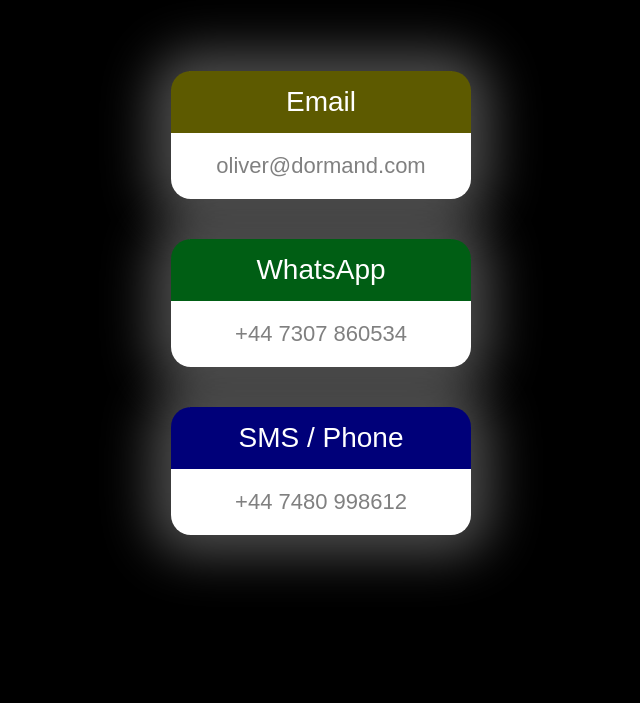
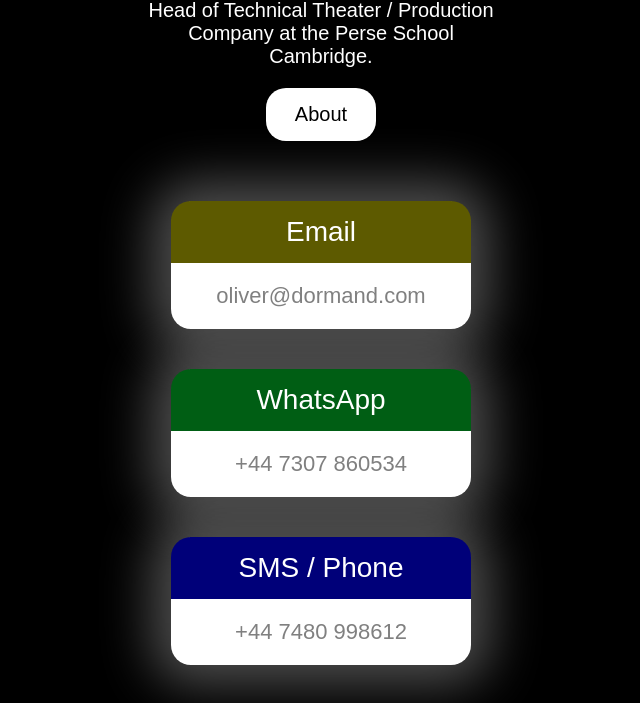
Before and after one commit to olivergerety/olivergerety.github.com, a plain HTML site: page contact/index.html in a window 1280 px wide. Shown: the part 97-800 px from the top of the page, without its empty margins (319-959 px from the left). Drawn offline with Linux system fonts and the light colour scheme.

Commit message:
Update index.html

```diff
--- a/contact/index.html
+++ b/contact/index.html
@@ -5,29 +5,45 @@
     <style>
         html {
             background-color: rgb(0, 0, 0);
+            font-family: Arial, sans-serif;
+            color: white;
+            text-align: center;
+        }
+
+        body {
+            margin: 0; /* Remove default margin */
+        }
+
+        .page {
+            display: flex;
+            flex-direction: column;
+            align-items: center; /* Center content horizontally */
+            justify-content: center; /* Center content vertically */
+            min-height: 100vh; /* Ensure the page fills the viewport height */
+        }
+
+        .tiles {
+            text-align: center;
         }
 
         .container {
-            display:flex;
+            display: flex;
             justify-content: center;
         }
 
         .card {
-            margin:20px;
+            margin: 20px;
             border-radius: 25px 25px 20px 20px;
             background-color: white;
             box-shadow: 0px 0px 50px 20px rgba(255, 255, 255, 0.3);
             width: 300px;
-            text-align: center;
-            font-family: arial;
             transition: 0.3s;
         }
 
-        .card button {
+        .cardbutton {
             border-radius: 20px 20px 0px 0px;
             border: none;
             outline: 0;
-            padding: 12px;
             color: rgb(255, 255, 255);
             text-align: center;
             cursor: pointer;
@@ -36,9 +52,16 @@
             padding: 15px;
         }
 
-        /* .card:hover {
-            box-shadow: 0px 0px 50px 20px rgba(21, 0, 255, 0.8);
-        } */
+        /* Hover styles for cards */
+        .yellowhov:hover {
+            box-shadow: 0px 0px 50px 20px rgba(255, 247, 0, 0.5);
+        }
+        .greenhov:hover {
+            box-shadow: 0px 0px 50px 20px rgba(0, 94, 20, 1);
+        }
+        .bluehov:hover {
+            box-shadow: 0px 0px 50px 20px rgba(0, 0, 121, 1);
+        }
 
         .text {
             color: gray;
@@ -46,43 +69,114 @@
             padding: 20px;
         }
 
-        .blackbg {background-color: rgb(93, 90, 0);}
+        .aboutcard {
+            /* margin: 20px; */
+            border-radius: 25px 25px 20px 20px;
+            min-width: 110px;
+            transition: 0.3s;
+        }
+
+        .aboutbutton {
+            border-radius: 20px;
+            border: none;
+            outline: 0;
+            color: rgb(0, 0, 0);
+            text-align: center;
+            cursor: pointer;
+            width: 100%;
+            font-size: 20px;
+            padding: 15px;
+            margin-bottom: 40px;
+            transition: 0.3s;
+        }
+
+        .aboutbutton:hover {
+            box-shadow: 0px 0px 50px 20px rgba(255, 255, 255, 0.5);
+            background-color: rgba(255, 255, 255, 0.7);
+        }
+
+
+        .blackbg {background-color: white;}
+        .yellowbg {background-color: rgb(93, 90, 0);}
         .greenbg {background-color: #005e14;}
         .bluebg {background-color: rgb(0, 0, 121);}
 
-        .blackhov:hover {box-shadow: 0px 0px 50px 20px rgba(255, 247, 0, 0.5);}
-        .greenhov:hover {box-shadow: 0px 0px 50px 20px rgba(0, 94, 20, 1);}
-        .bluehov:hover {box-shadow: 0px 0px 50px 20px rgba(0, 0, 121, 1);}
-
-        .tiles {
-            margin: 0;
-            position: absolute;
-            top: 50%;
-            left: 50%;
-            -ms-transform: translate(-50%, -50%);
-            transform: translate(-50%, -50%);
+        h1 {
+            font-size: 50px;
+            margin: 10px;
         }
 
+        p {
+            font-size: 20px;
+            margin-top: 0px;
+            max-width: 350px;
+        }
     </style>
 </head>
 <body>
-    <div class="tiles">
-    <div class="container"><div class="card blackhov">
-        <form action="mailto:oliver@dormand.com">
-            <button type="submit" class="blackbg" onclick="">Email</button>
-        </form>
-        <div class="text">oliver@dormand.com</div>
-    </div></div>
+    <div class="page">
+        <div class="tiles">
+            <h1>Oliver Gerety</h1>
+            <p>Head of Technical Theater / Production Company at the Perse School Cambridge.</p>
 
-    <div class="container"><div class="card greenhov">
-        <button class="greenbg" onclick="href='mailto:oliver@dormand.com'">WhatsApp</button>
-        <div class="text">+44 7307 860534</div>
-    </div></div>
+            <div class="container">
+                <div class="aboutcard blackhov">
+                    <a href="https://linktr.ee/olivergerety"><button class="blackbg aboutbutton">About</button></a>
+                    <!-- <div class="text">oliver@dormand.com</div> -->
+                </div>
+            </div>
+        </div>
 
-    <div class="container"><div class="card bluehov">
-        <button class="bluebg" onclick="href='mailto:oliver@dormand.com'">SMS / Phone</button>
-        <div class="text">+44 7480 998612</div>
-    </div></div>
-</div>
+        <div class="tiles">
+            <div class="container">
+                <div class="card yellowhov">
+                    <button onclick="copyText('oliver@dormand.com')" class="yellowbg cardbutton">Email</button>
+                    <div class="text">oliver@dormand.com</div>
+                </div>
+            </div>
+
+            <div class="container">
+                <div class="card greenhov">
+                    <button onclick="copyText('+44 7307 860534')" class="greenbg cardbutton">WhatsApp</button>
+                    <div class="text">+44 7307 860534</div>
+                </div>
+            </div>
+
+            <div class="container">
+                <div class="card bluehov">
+                    <button onclick="copyText('+44 7480 998612')" class="bluebg cardbutton">SMS / Phone</button>
+                    <div class="text">+44 7480 998612</div>
+                </div>
+            </div>
+        </div>
+    </div>
+
+    <script>
+        function copyText(text) {
+            navigator.clipboard.writeText(text);
+            showAlert();
+        }
+
+        function showAlert() {
+            const alertBox = document.createElement('div');
+            alertBox.textContent = 'Text copied';
+            alertBox.style.backgroundColor = 'green';
+            alertBox.style.color = 'white';
+            alertBox.style.position = 'fixed';
+            alertBox.style.top = '10px';
+            alertBox.style.left = '50%';
+            alertBox.style.transform = 'translateX(-50%)';
+            alertBox.style.padding = '10px 20px';
+            alertBox.style.borderRadius = '5px';
+            alertBox.style.zIndex = '9999';
+            document.body.appendChild(alertBox);
+
+            setTimeout(() => {
+                document.body.removeChild(alertBox);
+            }, 2000); // Remove the alert after 2 seconds (2000 milliseconds)
+        }
+
+    </script>
+
 </body>
 </html>
```
